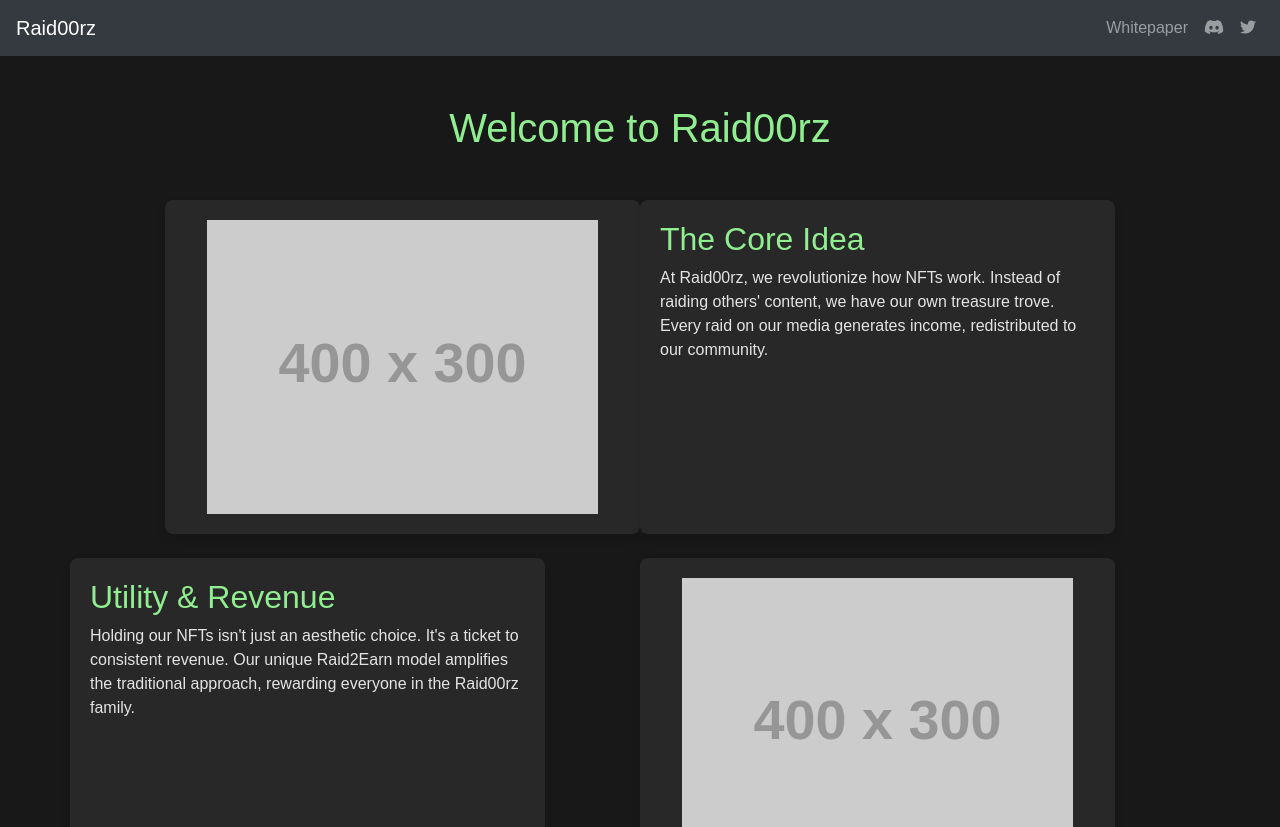
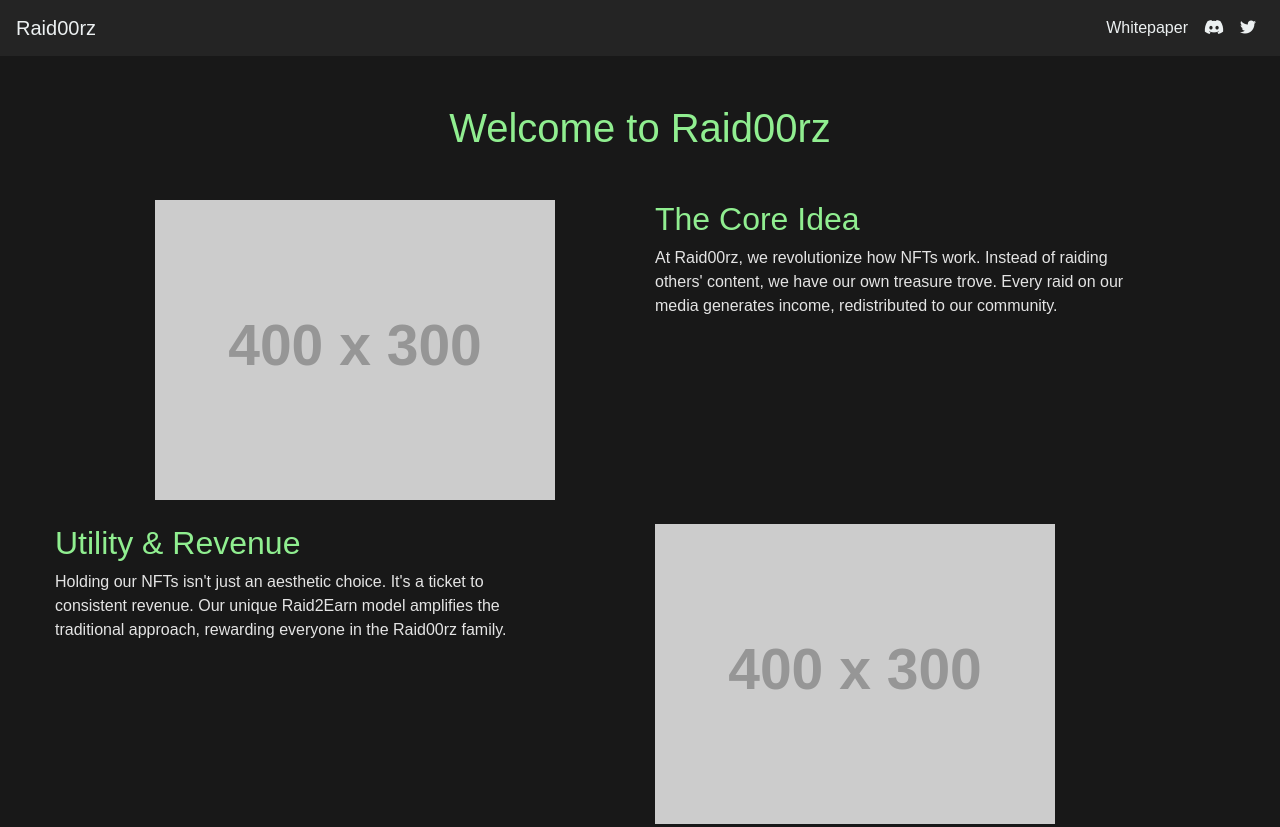
Before and after one commit to raid00r/raid00rz_website, a plain HTML site: page index.html in a window 1280 px wide. Shown: the top 827 px of the page. Drawn offline with nearby package versions, Linux system fonts and the light colour scheme; placeholder pictures from the web are drawn by us.

Commit message:
Update styles.css

```diff
--- a/styles.css
+++ b/styles.css
@@ -8,12 +8,8 @@ body {
     background-color: #2c3e50;
 }
 
-.navbar-light .navbar-brand, .navbar-light .navbar-nav .nav-link {
+.navbar-dark .navbar-brand, .navbar-dark .navbar-nav .nav-link {
     color: #ecf0f1;
-}
-
-.navbar-light .navbar-toggler-icon {
-    background-color: #ecf0f1;
 }
 
 section {
@@ -24,7 +20,7 @@ h1, h2 {
     color: #90EE90; /* '90s inspired light green */
 }
 
-.bg-light {
+.bg-dark {
     background-color: #242424 !important;
 }
 
@@ -33,16 +29,24 @@ footer {
     color: #ecf0f1;
 }
 
-/* Additional styles to create a 'boxed' appearance */
-.row > div {
-    background: #282828;
-    padding: 20px;
-    border-radius: 8px;
-    box-shadow: 0 4px 8px rgba(0, 0, 0, 0.1);
+.row > .col-md-5.offset-md-1 {
+    border-radius: 8px 0 0 8px;
 }
 
-.img-fluid {
-    max-width: 90%;
-    margin: auto;
-    display: block;
+.row > .col-md-5:not(.offset-md-1) {
+    border-radius: 0 8px 8px 0;
 }
+
+@media (max-width: 768px) {
+    .row > .col-md-5.offset-md-1 {
+        border-radius: 8px 8px 0 0;
+    }
+
+    .row > .col-md-5:not(.offset-md-1) {
+        border-radius: 0 0 8px 8px;
+    }
+}
+
+.container {
+    max-width: 1200px; /* Adjust this to whatever width is visually appealing */
+}
```
